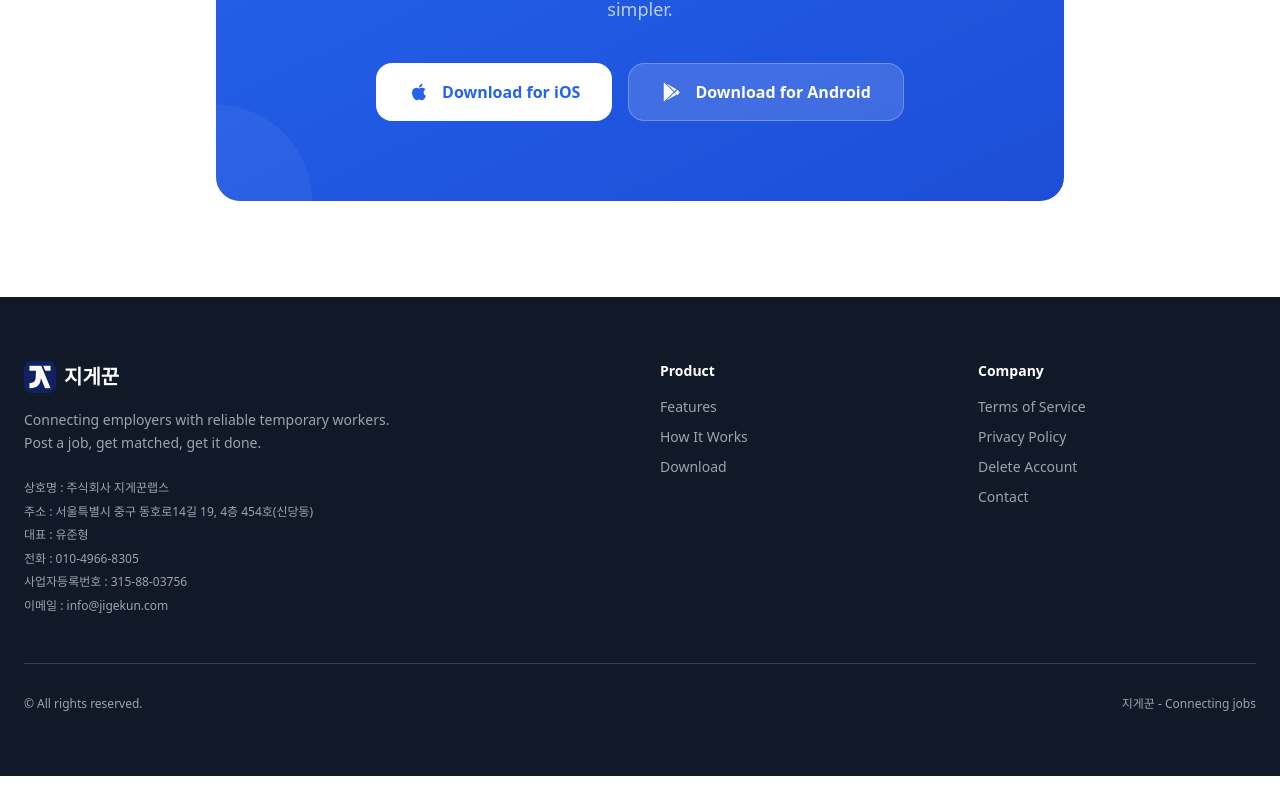
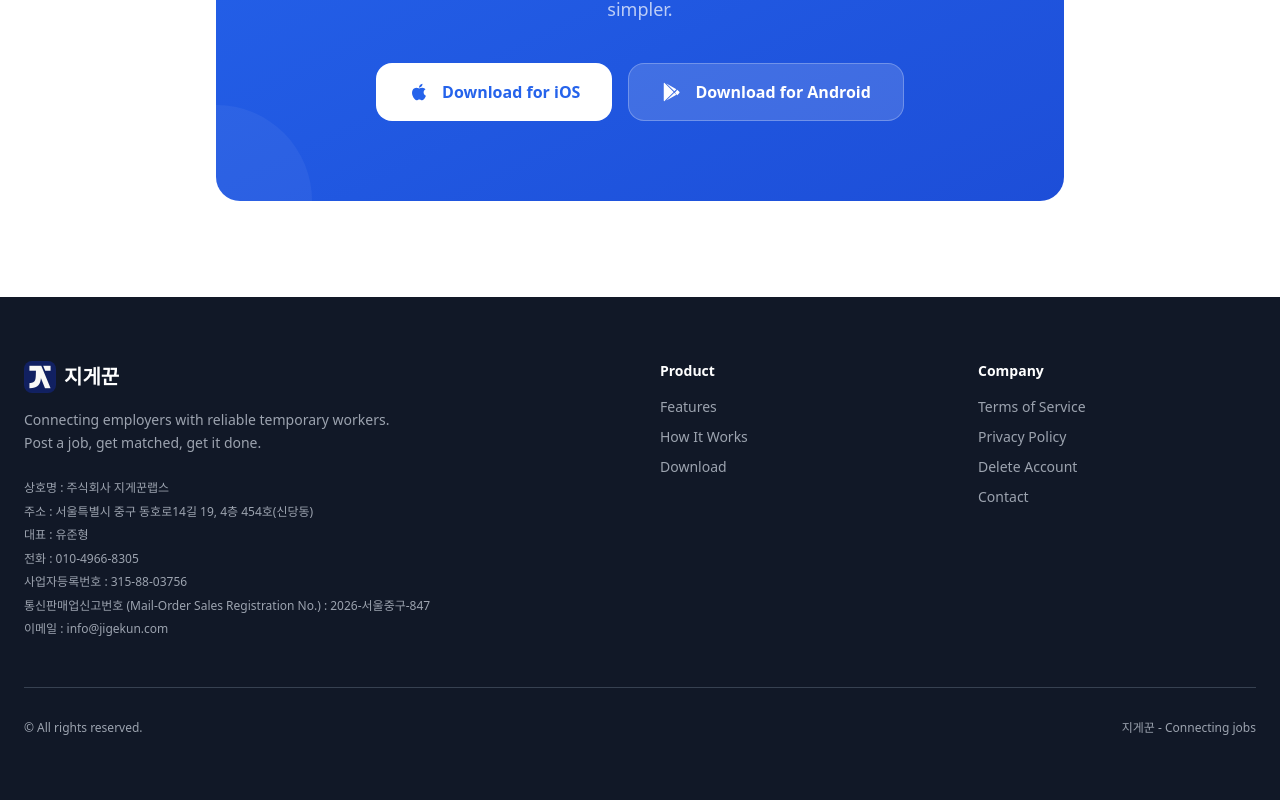
Before and after one commit to jigekun-labs/jigekun-web, a Next.js app: page /en in a window 1280 px wide. Shown: the part 3846-4646 px from the top of the page. Before the commit the page ends 4622 px from the top, so only its background shows below. Built offline with nearby package versions, Linux system fonts and the light colour scheme.

Commit message:
new registration number added

```diff
--- a/src/components/Footer.tsx
+++ b/src/components/Footer.tsx
@@ -23,6 +23,7 @@ export default async function Footer() {
               <p>대표 : 유준형</p>
               <p>전화 : <a href="tel:01049668305" className="hover:text-white transition-colors">010-4966-8305</a></p>
               <p>사업자등록번호 : 315-88-03756</p>
+              <p>통신판매업신고번호 (Mail-Order Sales Registration No.) : 2026-서울중구-847</p>
               <p>이메일 : <a href="mailto:info@jigekun.com" className="hover:text-white transition-colors">info@jigekun.com</a></p>
             </div>
           </div>
```
